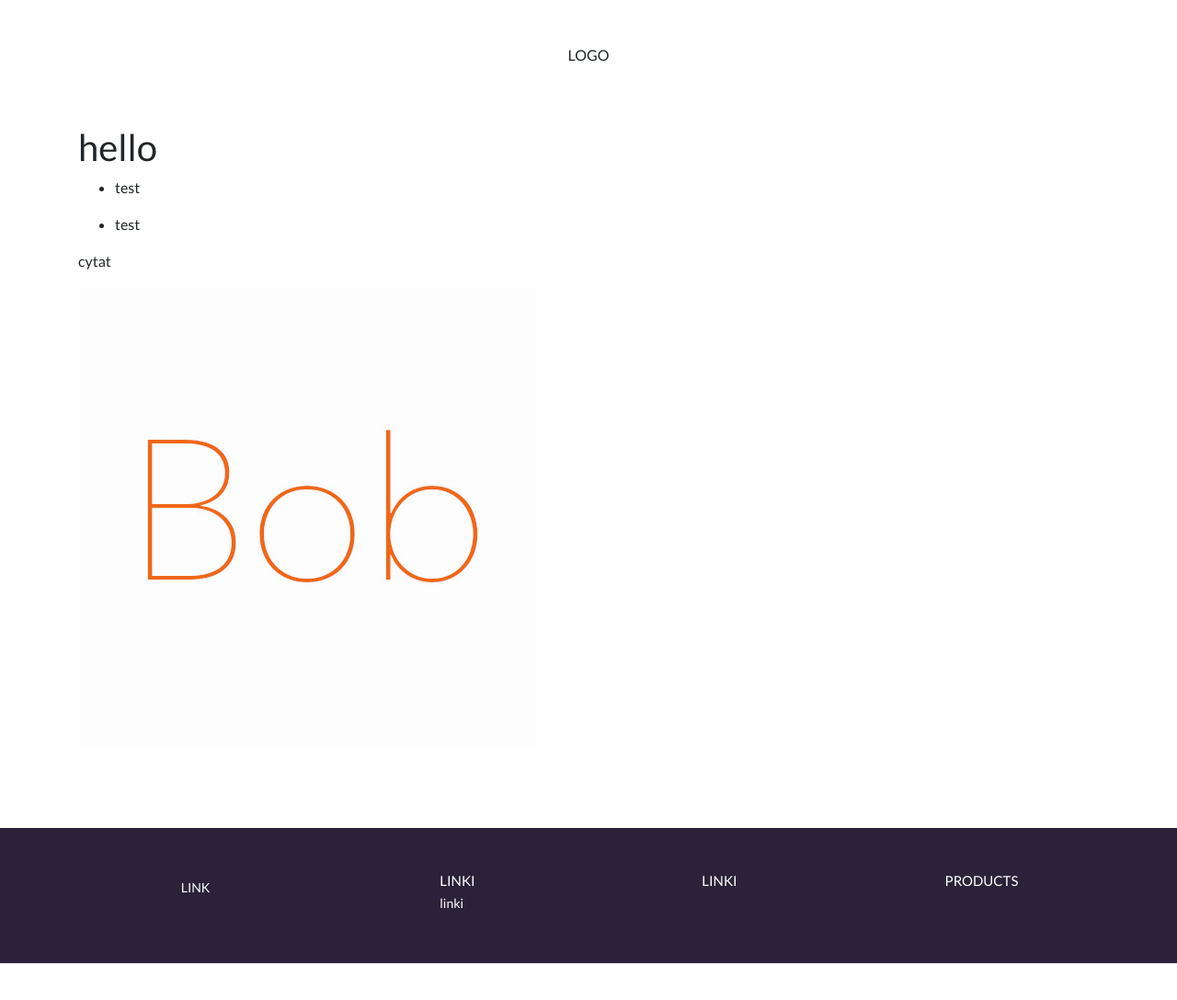
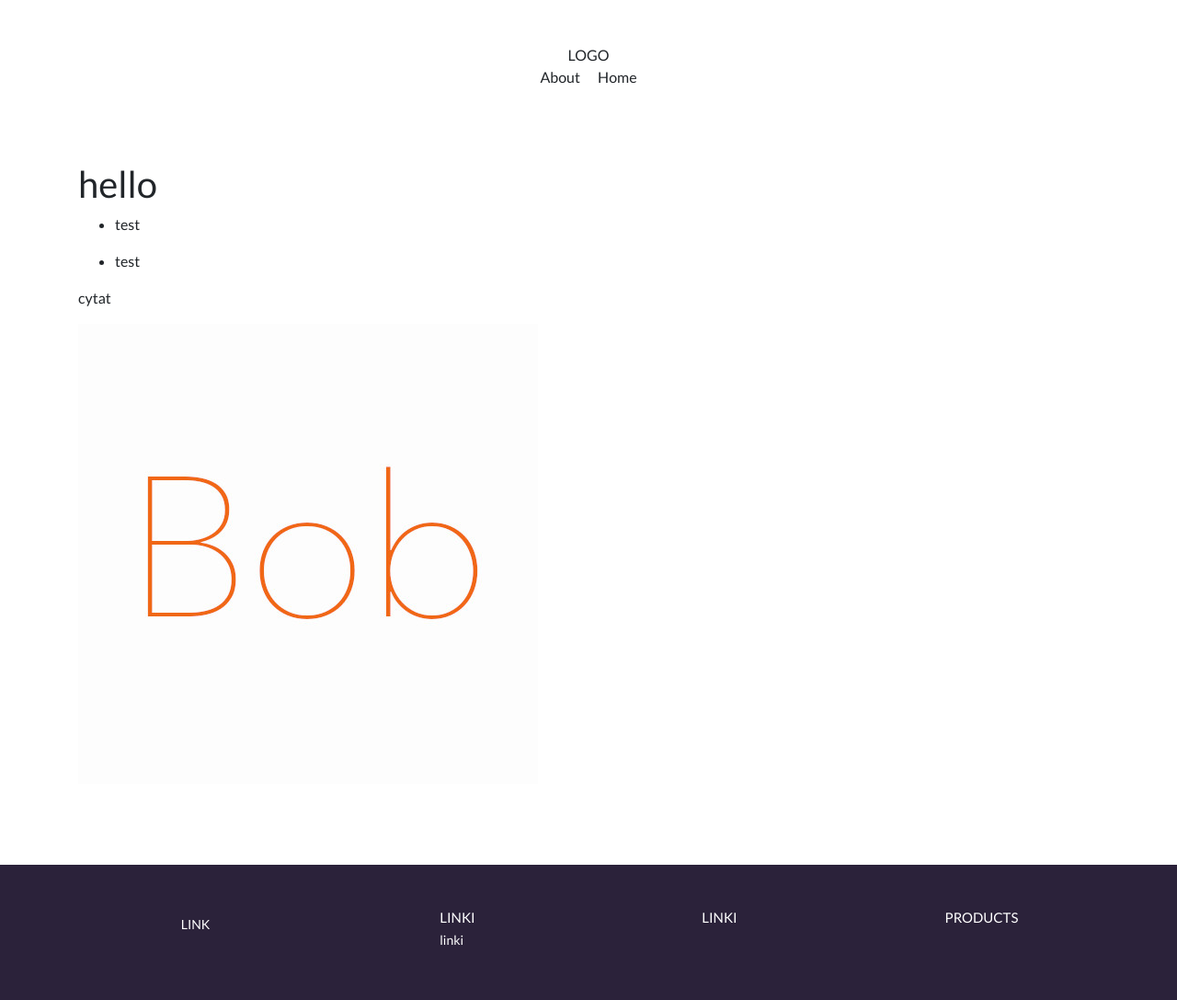
Before and after one commit to andrzelika1101/test-siteleaf, a Jekyll site: the page built from _posts/2022-05-30-post.markdown, in a window 1280 px wide. Shown: the whole page at 92% size. Built offline with Jekyll 4.4.1, drawn with Linux system fonts in a browser that asks for light colours; before the commit the page ends 1047 px from its top, so only the background shows below that.

Commit message:
Updated header.html

```diff
--- a/_includes/header.html
+++ b/_includes/header.html
@@ -6,4 +6,15 @@
       </a>
     </div>
   </div>
+  <div class="row justify-content-center">
+    <div class="col-lg-4 col-md-5 col-sm-7 col-9 text-center">
+      <ul class="pl-3">
+        {% for menu_link in site.menu_links %}
+          <li class="d-inline mr-3">
+            <a href="{{ menu_link.link }}">{{ menu_link.name }}</a>
+          </li>
+        {% endfor %}
+      </ul>
+    </div>
+  </div>
 </header>
```
